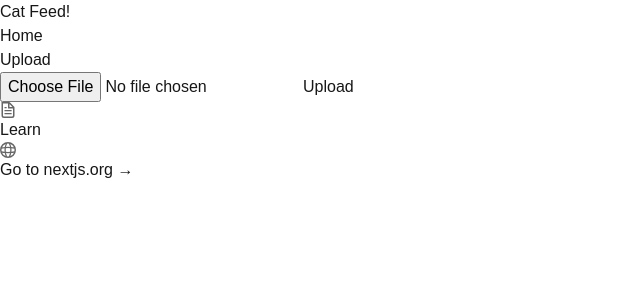
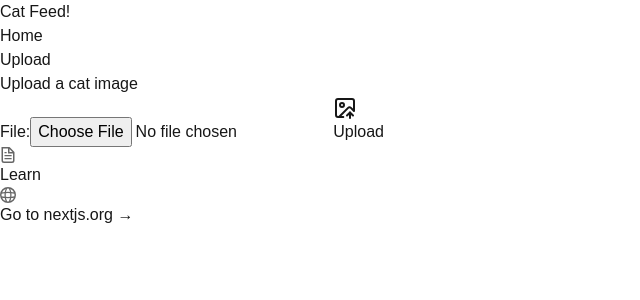
Before and after one commit to swinburnedev/nextjs-cat-app, a Next.js app: page /upload in a window 1280 px wide. Shown: the top 300 px of the page, without its empty margins (0-640 px from the left). Built offline with nearby package versions, Linux system fonts and the light colour scheme.

Commit message:
feat: upload validation and card styling

```diff
--- a/src/pages/upload.tsx
+++ b/src/pages/upload.tsx
@@ -1,27 +1,87 @@
+import {ImageUp} from "lucide-react"
+import Image from "next/image"
+import {useRouter} from "next/router"
+import {useState} from "react"
+
 import Layout from "@/components/layout"
 
+interface UploadImage {
+    url: string
+    height: number
+    width: number
+}
+
 const Upload = () => {
-    const handleUpload = () => {
+    const router = useRouter()
+    const [formSubmitted, setFormSubmitted] = useState(false)
+
+    const [file, setFile] = useState<File | null>(null)
+    const [previewImage, setPreviewImage] = useState<UploadImage | null>(null)
+
+    const handleUpload = async () => {
+        setFormSubmitted(true)
         const fileInput = document.querySelector('input[type="file"]')
         // @ts-expect-error Property 'files' does not exist on type 'Element'
-        const file = fileInput.files[0]
+        const fileObj = fileInput?.files[0]
+        setFile(fileObj)
         const formData = new FormData()
-        formData.append("file", file)
+        formData.append("file", fileObj)
 
-        fetch("https://api.thecatapi.com/v1/images/upload", {
+        const upload = await fetch("https://api.thecatapi.com/v1/images/upload", {
             method: "POST",
             body: formData,
             headers: {
                 "x-api-key": process.env.NEXT_PUBLIC_CAT_API_KEY || "",
             },
         })
+            .then(response => {
+                if (response.ok) {
+                    return response.json()
+                } else {
+                    throw new Error("Failed to upload image")
+                }
+            })
+            .catch(error => {
+                console.error(error)
+            })
+
+        if (upload) {
+            setPreviewImage(upload)
+            setTimeout(() => {
+                router.push("/")
+            }, 3000)
+        }
     }
+
     return (
         <Layout title="Upload">
-            <form onSubmit={handleUpload}>
-                <input type="file" accept="image/*" />
-                <button type="submit">Upload</button>
+            <h2 className="block font-bold">Upload a cat image</h2>
+            <form action={handleUpload}>
+                <label className="block font-medium" htmlFor="file">
+                    File:
+                </label>
+                {formSubmitted && !file && <p className="text-red-600">Please select a valid file</p>}
+                <input type="file" accept="image/*" onChange={() => setFormSubmitted(false)} />
+                <button
+                    type="submit"
+                    className="bg-gray-300 hover:bg-gray-400 text-gray-800 font-bold py-2 px-4 rounded inline-flex items-center"
+                >
+                    <ImageUp className="pr-2" />
+                    <span>Upload</span>
+                </button>
             </form>
+            {previewImage && (
+                <>
+                    <h2 className="block font-bold">Preview:</h2>
+                    <p>Redirecting to home page in 3 seconds...</p>
+                    <Image
+                        src={previewImage.url}
+                        height={previewImage.height}
+                        width={previewImage.width}
+                        alt="Preview"
+                    />
+                </>
+            )}
         </Layout>
     )
 }
```
Also changed, not shown: src/components/img-card/index.tsx (+17 -6 lines).
